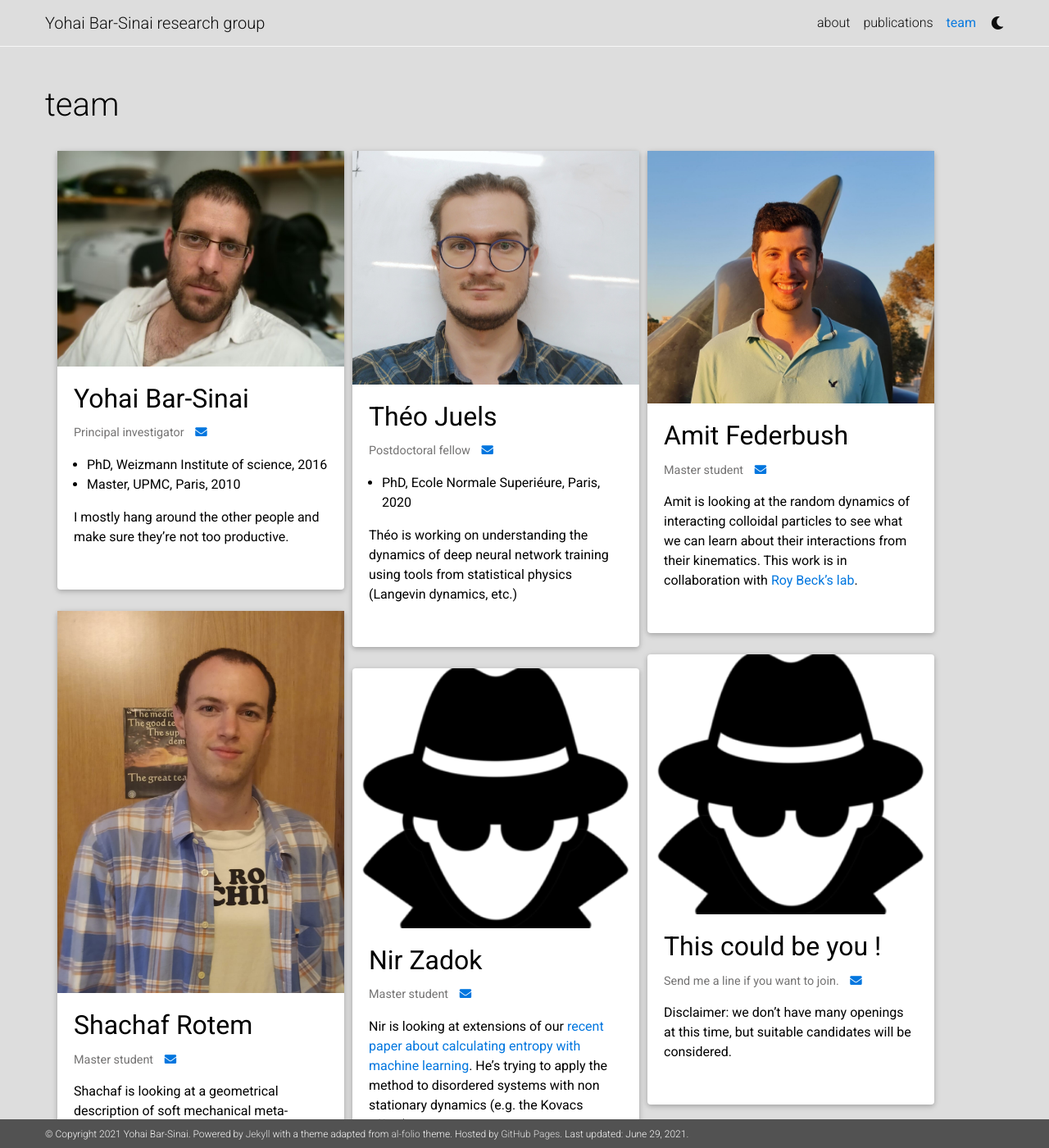
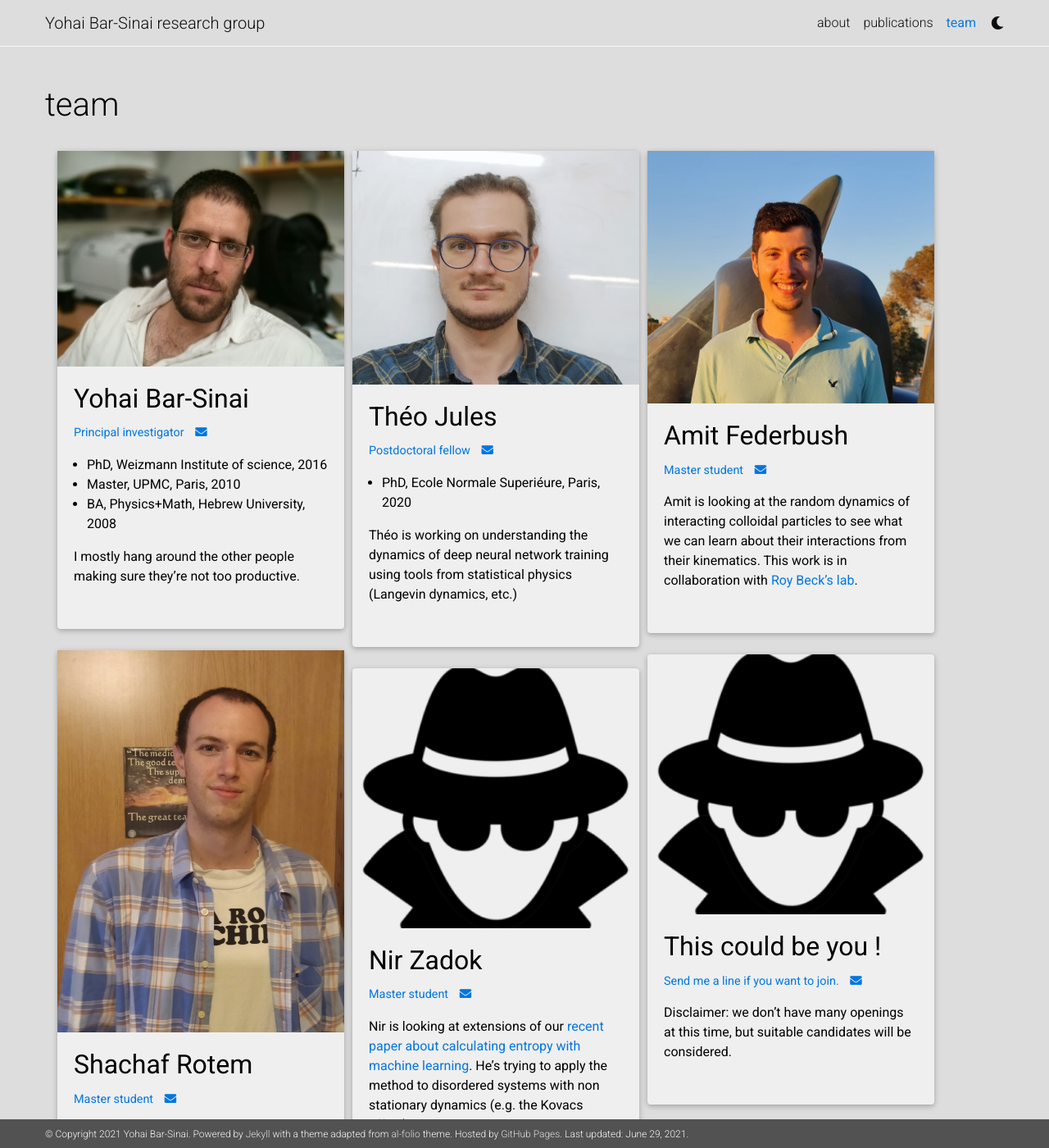
Before and after one commit to yohai/old_jekyll_website, a Jekyll site: the page built from _pages/group.md, in a window 1280 px wide and 1400 px high. Shown: the whole window at 82% size. Built offline with Jekyll 4.4.1, drawn with Linux system fonts in a browser that asks for light colours; nearby versions of some CDN libraries; comment, search, counter and statistics services are not loaded; a style sheet for code colours, icons or effects is not loaded.

Commit message:
minor tweaks

```diff
--- a/_data/team_members.yml
+++ b/_data/team_members.yml
@@ -3,11 +3,12 @@
   title: Principal investigator
   email: ybarsinai@gmail.com
   education: ["PhD, Weizmann Institute of science, 2016",
-              "Master, UPMC, Paris, 2010"]
+              "Master, UPMC, Paris, 2010",
+              "BA, Physics+Math, Hebrew University, 2008"]
   info: >
-    I mostly hang around the other people and make sure they're not too productive.
+    I mostly hang around the other people making sure they're not too productive.
 
-- name: Théo Juels
+- name: Théo Jules
   title: Postdoctoral fellow
   photo: Theo.jpg
   email: theo.jules.physics@gmail.com
--- a/_includes/pubformat.html
+++ b/_includes/pubformat.html
@@ -4,7 +4,7 @@
   </span><br/>
   <span>
     {% for author in pub.authors %}
-      {{ author }},
+      {{ author }}{% if forloop.last %}{% else %},{% endif %}
     {% endfor %}
   </span><br/>
   <span class="journal">
--- a/_includes/team_member.html
+++ b/_includes/team_member.html
@@ -8,7 +8,7 @@
       <img src=" {{ photo | prepend: '/assets/img/' | relative_url }}" alt="member thumbnail">
       <div class="card-body">
         <h2 class="card-title">{{ member.name }}</h2>
-        <p class="card-text">{{ member.title }} <a href="mailto:{{ member.email }}"><i class="fas fa-envelope" style='padding-left: 10px;'></i></a></p>
+        <p class="card-text" id="title">{{ member.title }} <a href="mailto:{{ member.email }}"><i class="fas fa-envelope" style='padding-left: 10px;'></i></a></p>
 
         {% if member.education %}
         <p class="card-text">
--- a/_sass/_base.scss
+++ b/_sass/_base.scss
@@ -343,32 +343,6 @@ footer.sticky-bottom {
   }
 }
 
-// Publications
-.pub-title{
-  font-weight: 500;
-}
-.year {
-  font-weight: bold;
-  margin-left: 5px;
-}
-
-.journal {
-  font-style: italic
-}
-
-#pubbutton {
-  padding-top: 3px  ;
-  padding-bottom: 3px  ;
-  padding-left: 10px  ;
-  padding-right: 10px  ;
-  border-radius: 20px;
-}
-
-// Group
-.edulist {
-padding-left: 1rem;
-}
-
 // Rouge Color Customization
 figure.highlight {
   margin: 0 0 1rem;
--- a/_sass/_themes.scss
+++ b/_sass/_themes.scss
@@ -13,7 +13,7 @@
   --global-footer-text-color: #{$grey-color-light};
   --global-footer-link-color: #{$white-color};
   --global-distill-app-color: #{$grey-color};
-
+  --card-bg-color: #efefef;
   .fa-sun {
     display : none;
   }
@@ -35,6 +35,7 @@ html[data-theme='dark'] {
   --global-footer-text-color: #{$grey-color-dark};
   --global-footer-link-color: #{$black-color};
   --global-distill-app-color: #{$grey-color-light};
+  --card-bg-color: #777766;
 
   .fa-sun {
     padding-left: 10px;
--- a/assets/css/main.scss
+++ b/assets/css/main.scss
@@ -13,3 +13,39 @@ $max-content-width: {{site.max_width}};
   "base",
   "distill"
 ;
+
+//YBS ADDITIONS
+
+.card {
+  background-color: var(--card-bg-color);
+}
+#title.card-text {
+  color: var(--global-theme-color)
+}
+
+// Publications
+.pub-title {
+  font-weight: 500;
+}
+
+.year {
+  font-weight: bold;
+  margin-left: 5px;
+}
+
+.journal {
+  font-style: italic
+}
+
+#pubbutton {
+  padding-top: 3px  ;
+  padding-bottom: 3px  ;
+  padding-left: 10px  ;
+  padding-right: 10px  ;
+  border-radius: 20px;
+}
+
+// Group
+.edulist {
+padding-left: 1rem;
+}
```
